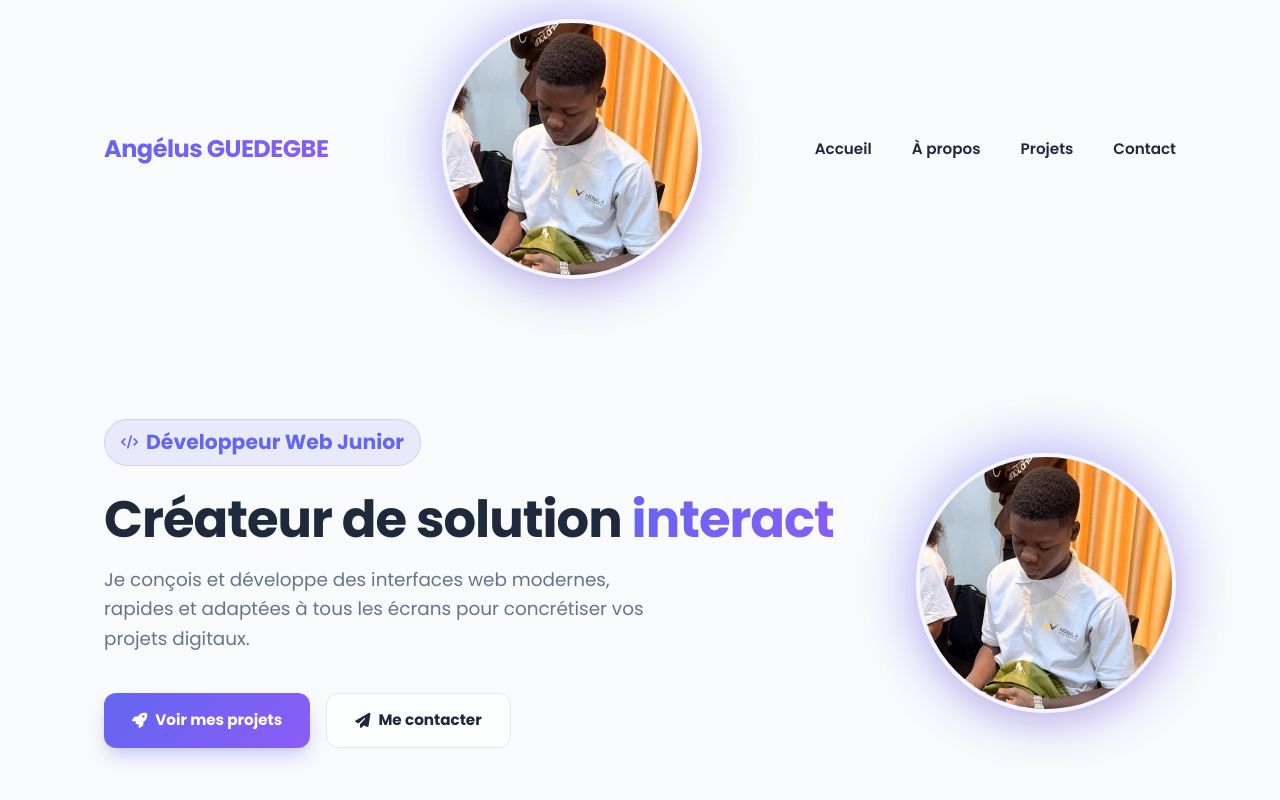
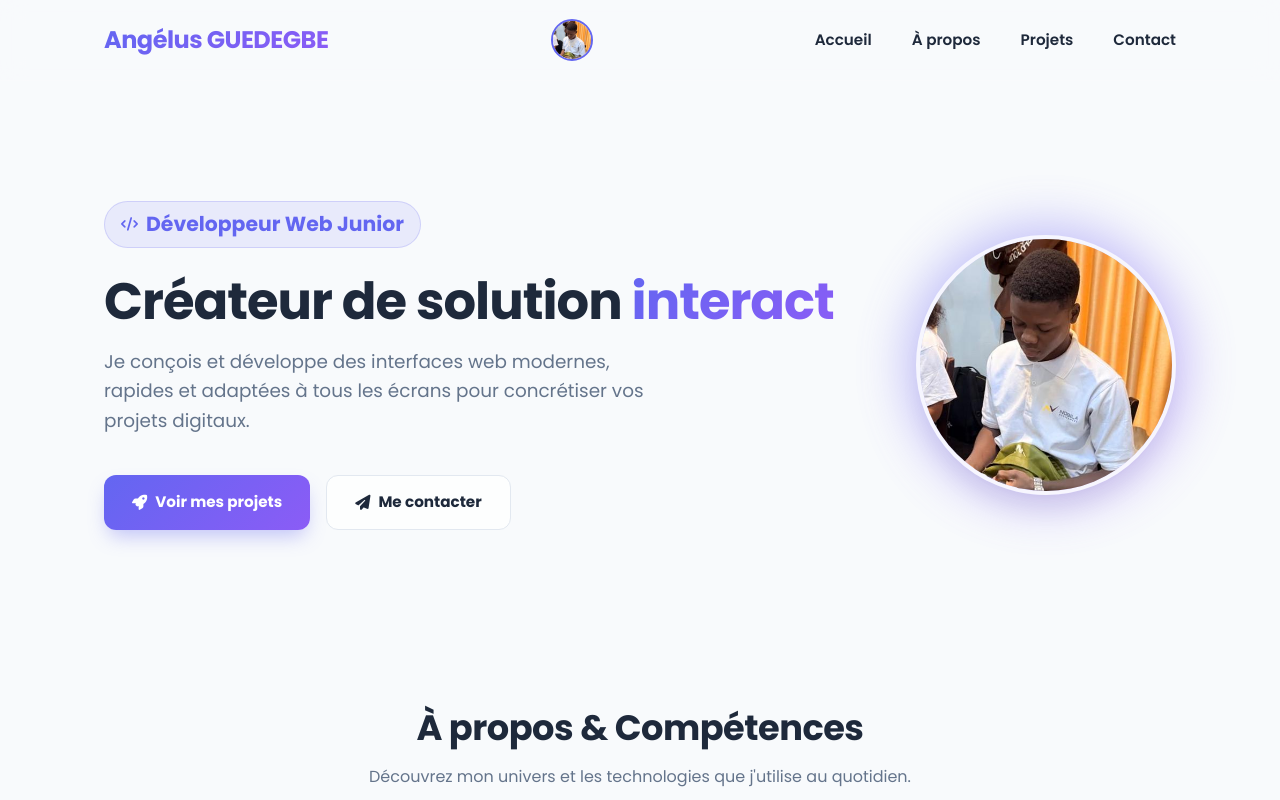
Before and after one commit to Angelus2007/angelusguedegbedevjr, a plain HTML site: page index.html in a window 1280 px wide. Shown: the top 800 px of the page. Drawn offline with Linux system fonts and the light colour scheme.

Commit message:
Update index.html

```diff
--- a/index.html
+++ b/index.html
@@ -358,6 +358,21 @@
     .hero-photo-wrapper {
         position: relative;
     }
+        /* PHOTO DANS LA NAVBAR */
+.nav-photo {
+    width: 42px;
+    height: 42px;
+    border-radius: 50%;
+    overflow: hidden;
+    border: 2px solid var(--primary);
+    flex-shrink: 0;
+}
+
+.nav-photo img {
+    width: 100%;
+    height: 100%;
+    object-fit: cover;
+}
 
     .hero-photo-wrapper::before {
         content: '';
@@ -804,11 +819,9 @@
     <header>
         <nav>
             <div class="logo">Angélus GUEDEGBE</div>
-            <div class="hero-photo-wrapper">
-                    <div class="hero-photo">
-                        <img src="angelus.jpg" alt="Photo d'Angélus GUEDEGBE">
-                    </div>
-                </div>
+            <div class="nav-photo">
+    <img src="angelus.jpg" alt="Photo d'Angélus GUEDEGBE">
+</div>
             <ul class="nav-links" id="navLinks">
                 <li><a href="#accueil">Accueil</a></li>
                 <li><a href="#apropos">À propos</a></li>
```
